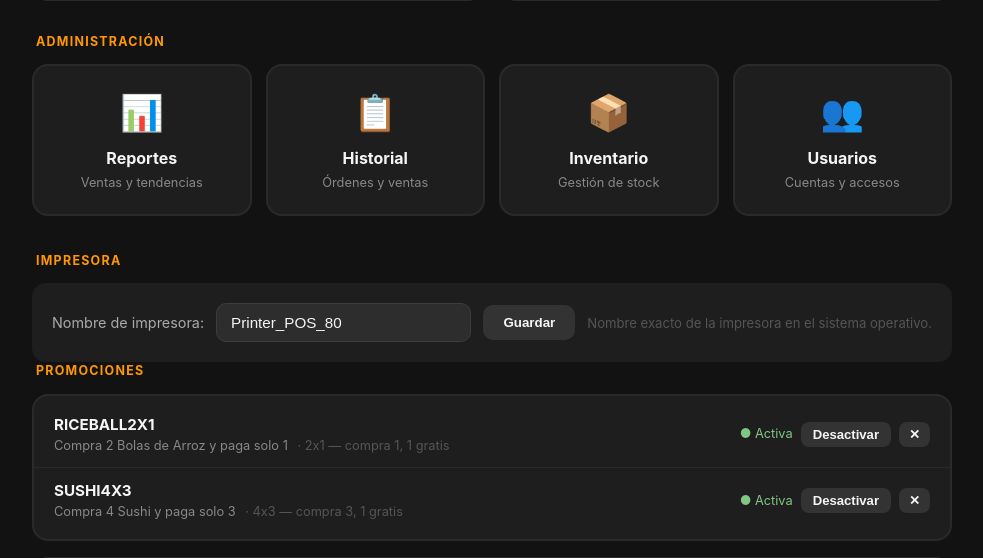
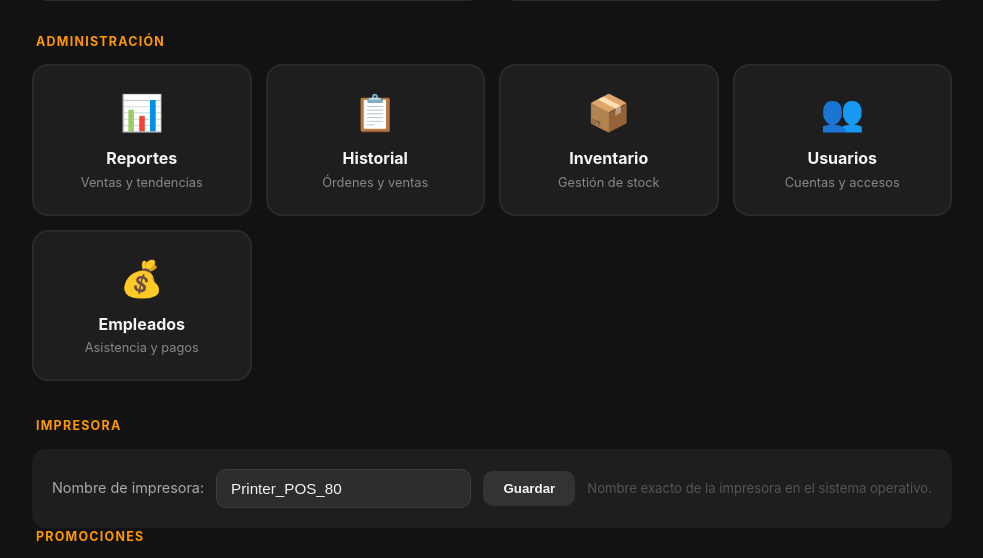
Before and after one commit to Enrique182004/Restaurant-POS, a Flask app: page /admin in a window 1280 px wide. Shown: the part 337-895 px from the top of the page, without its empty margins (148-1131 px from the left). Run offline with Flask 3, Linux system fonts and the light colour scheme; a user stored in the database is signed in; data comes from the database, SQL or seed files in the repository; data that the repository does not hold is empty; some libraries are stand-ins or nearby versions.

Commit message:
feat: link Empleados from the admin dashboard

```diff
--- a/python-backend/templates/admin_dashboard.html
+++ b/python-backend/templates/admin_dashboard.html
@@ -592,6 +592,11 @@ endblock %} {% block styles %}
       <div class="nav-card-icon">👥</div>
       <div class="nav-card-name">Usuarios</div>
       <div class="nav-card-desc">Cuentas y accesos</div>
+    </a>
+    <a href="{{ url_for('employees_attendance') }}" class="nav-card">
+      <div class="nav-card-icon">💰</div>
+      <div class="nav-card-name">Empleados</div>
+      <div class="nav-card-desc">Asistencia y pagos</div>
     </a>
   </div>
   <!-- Configuración de impresora -->
```
Also changed, not shown: python-backend/tests/test_route_employees_attendance.py (+5 -0 lines).
